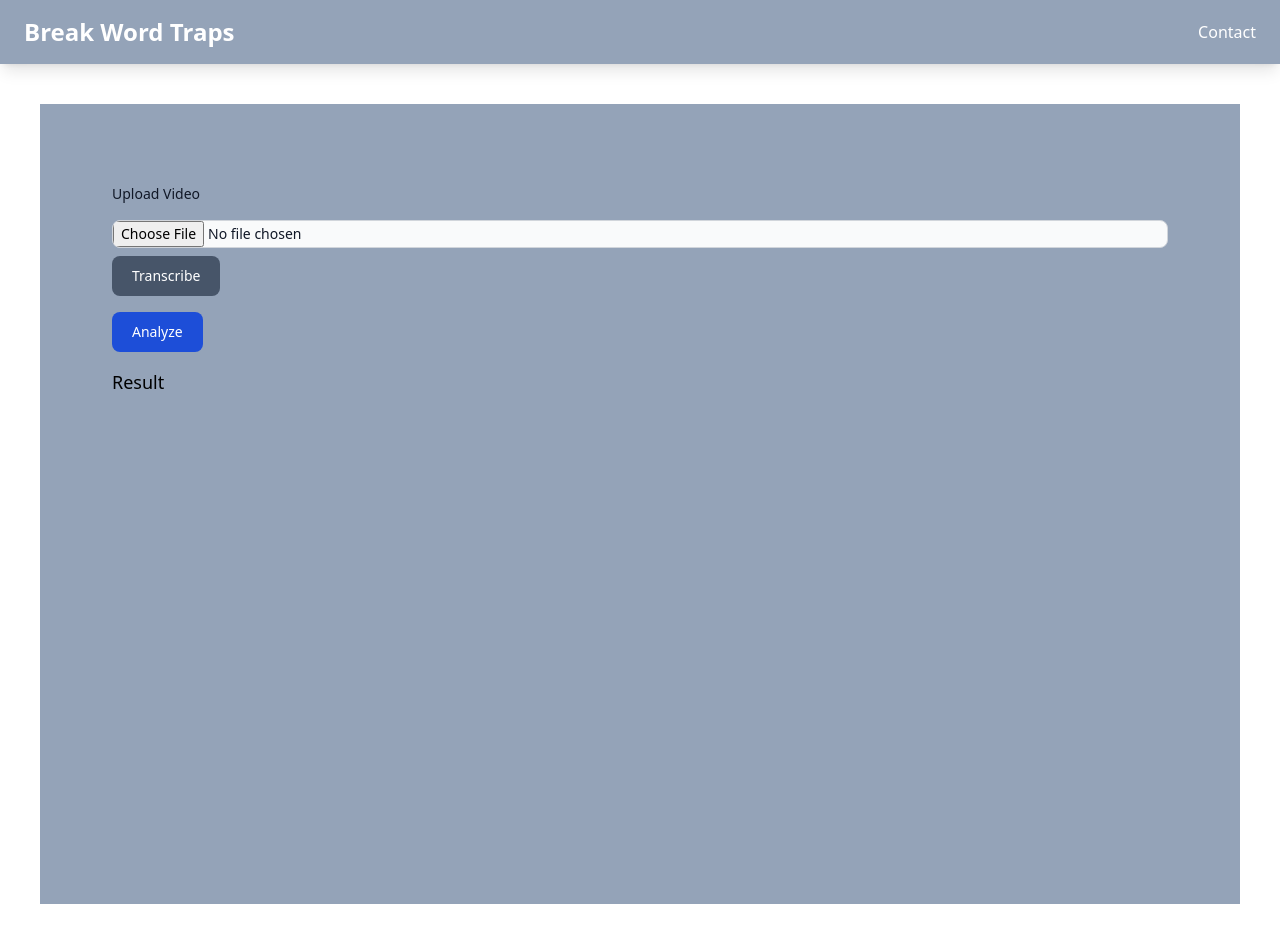
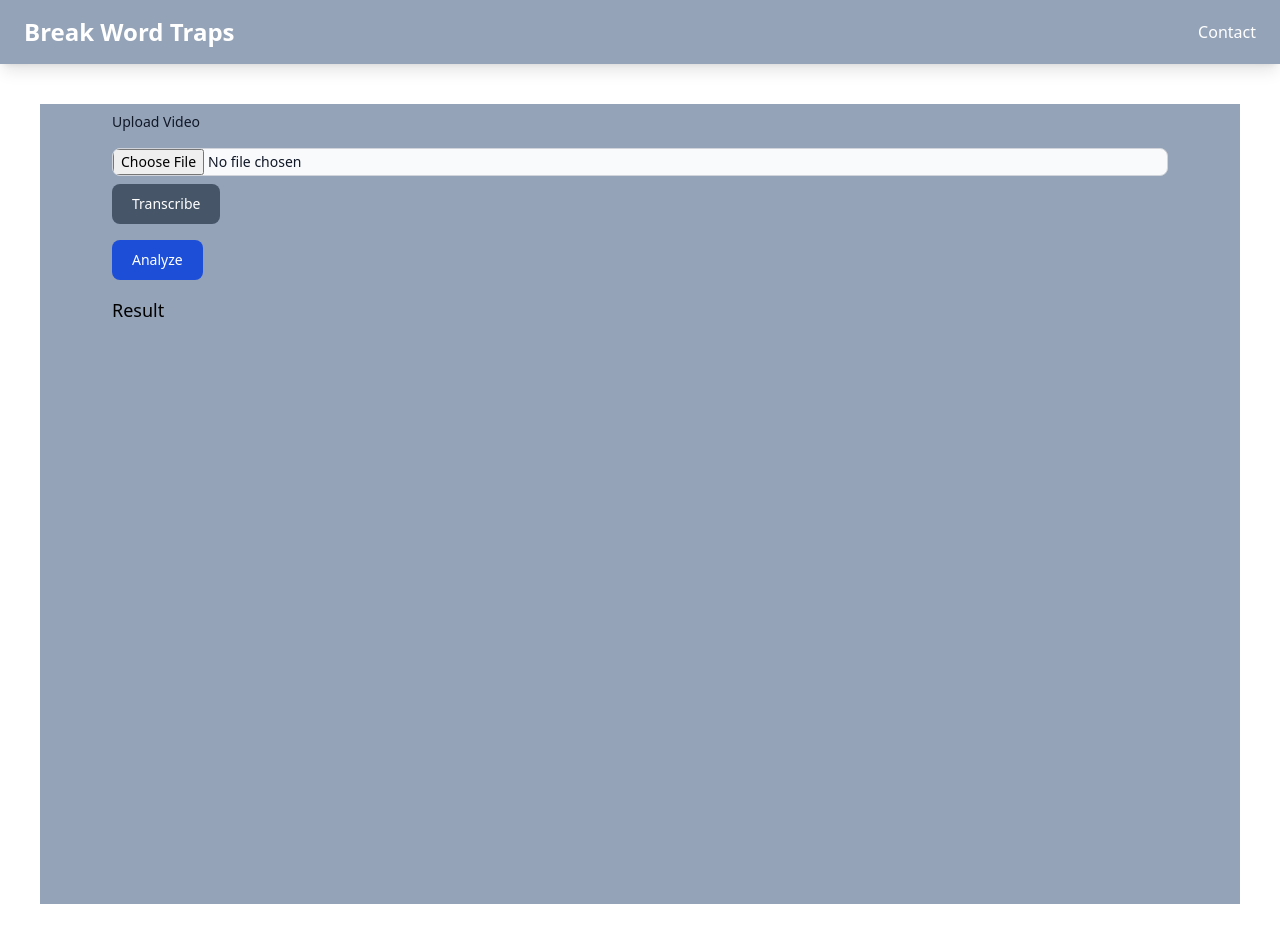
Before and after one commit to Hackathon-Krakow-2024/break-word-traps, a React (Vite) app in the folder frontend/: page / in a window 1280 px wide. Built offline with nearby package versions, Linux system fonts and the light colour scheme; no server answers.

Commit message:
olavideo to be reverted mocking be response

```diff
--- a/frontend/src/pages/Home/Home.tsx
+++ b/frontend/src/pages/Home/Home.tsx
@@ -47,8 +47,8 @@ export const Home = () => {
   }
 
   return (
-    <Container className='mx-auto my-10 flex h-screen w-5/6 overflow-y-scroll bg-slate-400 p-20'>
-      <Container className='flex h-fit flex-col items-center justify-center gap-1 pt-0'>
+    <Container className='mx-auto my-10 flex h-screen w-5/6 overflow-y-scroll bg-slate-400 p-2'>
+      <Container className='flex h-fit flex-col items-center justify-center gap-1 pl-0'>
         <Container className='flex flex-col items-start gap-2'>
           <label className='mb-2 block text-sm font-medium text-gray-900 dark:text-white' htmlFor='video'>
             Upload Video
```
Also changed, not shown: frontend/package.json (line endings or trailing spaces).
